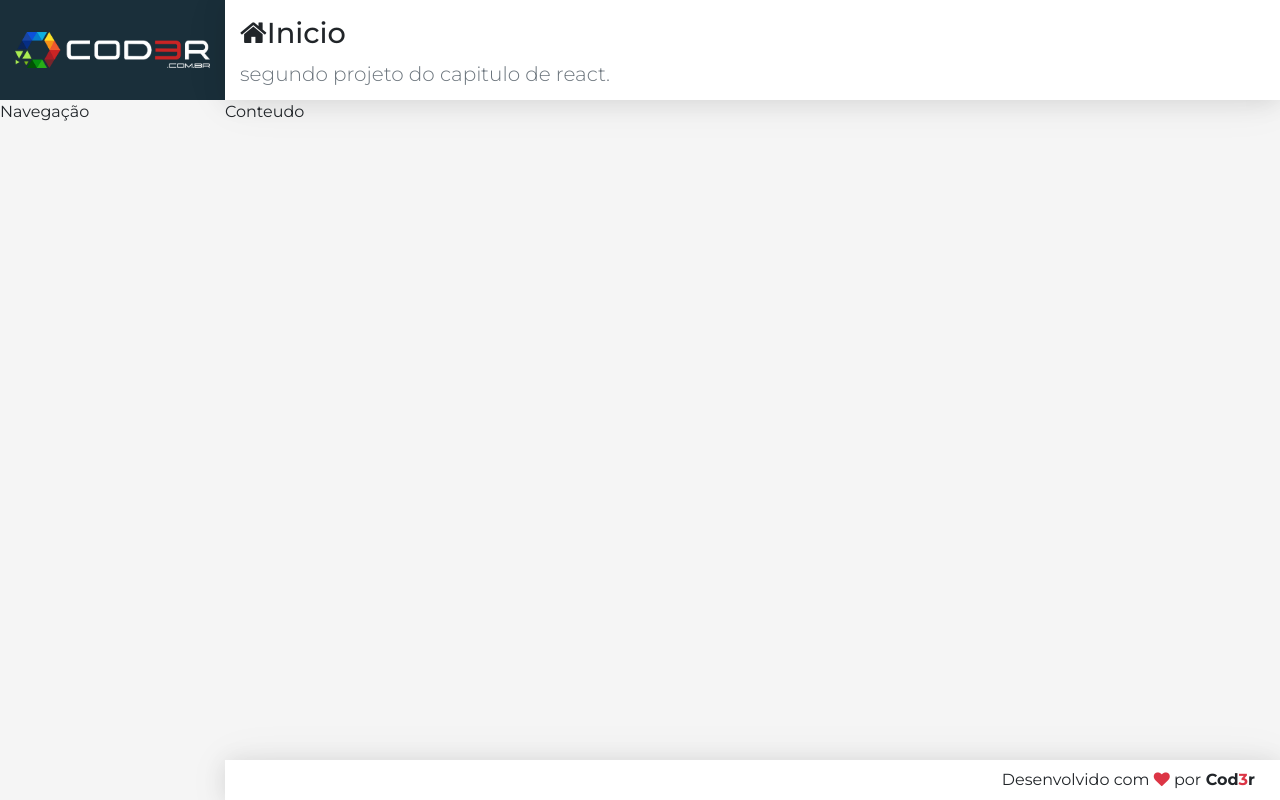
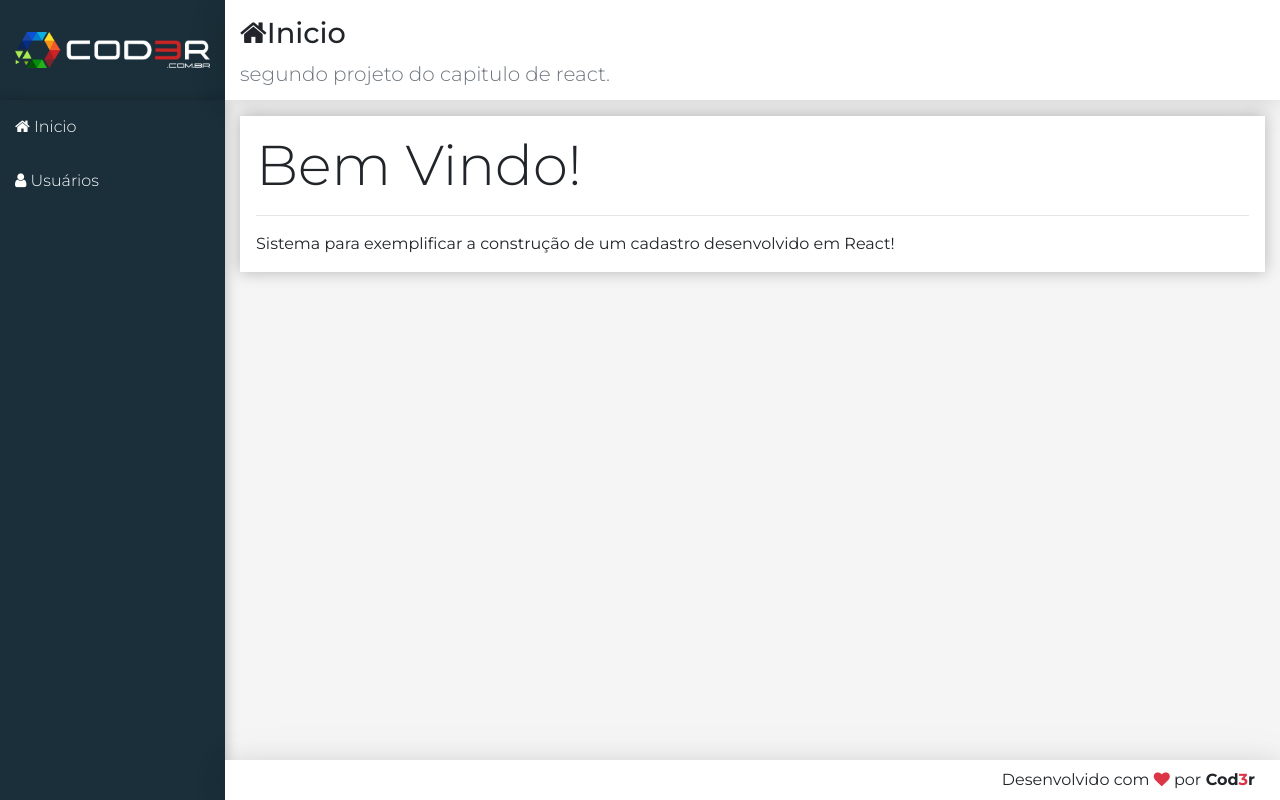
Before and after one commit to fellype-moura-flooxai/react, a React (Create React App) app in the folder crud/frontend/: page / in a window 1280 px wide. Built offline with nearby package versions, Linux system fonts and the light colour scheme.

Commit message:
feat: navigation and content component

```diff
--- /dev/null
+++ b/crud/frontend/src/components/home/Home.jsx
@@ -0,0 +1,9 @@
+import React from "react";
+import Main from "../template/Main";
+
+export default props =>
+    <Main icon="home" title="Inicio" subtitle="segundo projeto do capitulo de react." >
+        <div className="display-4">Bem Vindo!</div>
+        <hr />
+        <p className="mb-0">Sistema para exemplificar a construção de um cadastro desenvolvido em React!</p>
+    </Main>
--- a/crud/frontend/src/components/template/Main.css
+++ b/crud/frontend/src/components/template/Main.css
@@ -0,0 +1,4 @@
+main > div {
+    background-color: #fff;
+    box-shadow: 0px 0px 15px #0004;
+}
--- a/crud/frontend/src/components/template/Main.jsx
+++ b/crud/frontend/src/components/template/Main.jsx
@@ -5,7 +5,9 @@
 export default props =>
     <React.Fragment>
         <Header {...props} />
-        <main className="content">
-            Conteudo
+        <main className="content container-fluid">
+            <div className="p-3 mt-3">
+                {props.children}
+            </div>
         </main>
     </React.Fragment>
--- a/crud/frontend/src/components/template/Nav.css
+++ b/crud/frontend/src/components/template/Nav.css
@@ -0,0 +1,18 @@
+aside.menu-area {
+    background-color: var(--bg-dark);
+    box-shadow:
+    2px 0 10px rgba(0, 0, 0, 0.12),
+    2px 0 15px rgba(0, 0, 0, 0.09);
+}
+
+.menu a {
+    display: block;
+    text-decoration: none;
+    color: #fff;
+    font-weight: 300;
+    padding: 15px;
+}
+
+.menu a:hover {
+    background: linear-gradient(135deg, #07a7e3 0%, #32dac3 100%);
+}
--- a/crud/frontend/src/components/template/Nav.jsx
+++ b/crud/frontend/src/components/template/Nav.jsx
@@ -3,5 +3,12 @@
 
 export default props =>
     <aside className="menu-area">
-        Navegação
+        <nav className="menu">
+            <a href="#/">
+                <i className="fa fa-home"></i> Inicio
+            </a>
+            <a href="#/users">
+                <i className="fa fa-user"></i> Usuários
+            </a>
+        </nav>
     </aside>
--- a/crud/frontend/src/main/App.jsx
+++ b/crud/frontend/src/main/App.jsx
@@ -5,13 +5,13 @@
 
 import Logo from '../components/template/Logo'
 import Nav from '../components/template/Nav'
-import Main from '../components/template/Main'
+import Home from '../components/home/Home'
 import Footer from '../components/template/Footer'
 
 export default props =>
     <div className="app">
         <Logo />
         <Nav />
-        <Main icon="home" title="Inicio" subtitle="segundo projeto do capitulo de react." />
+        <Home />
         <Footer />
     </div>
```
